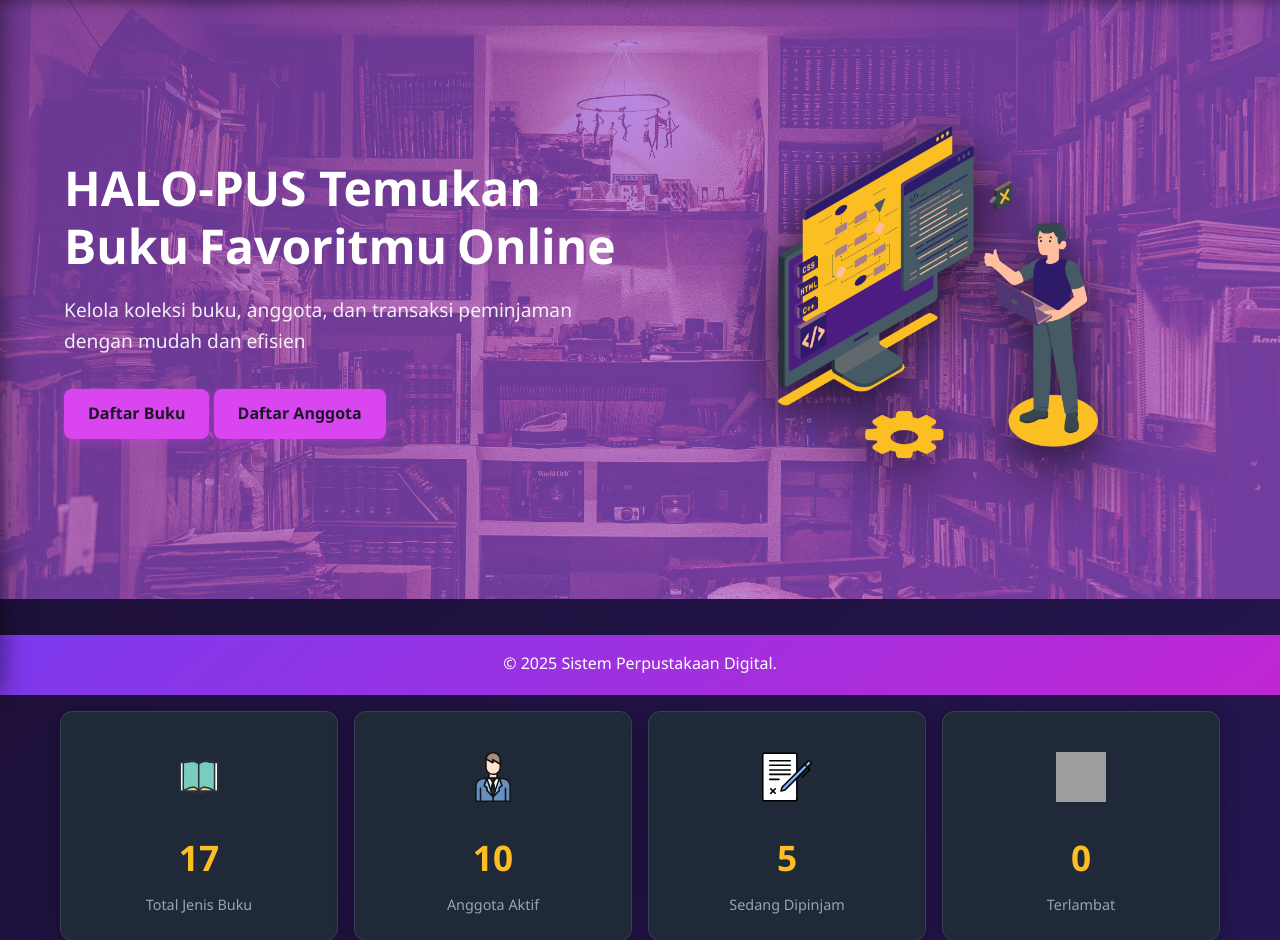
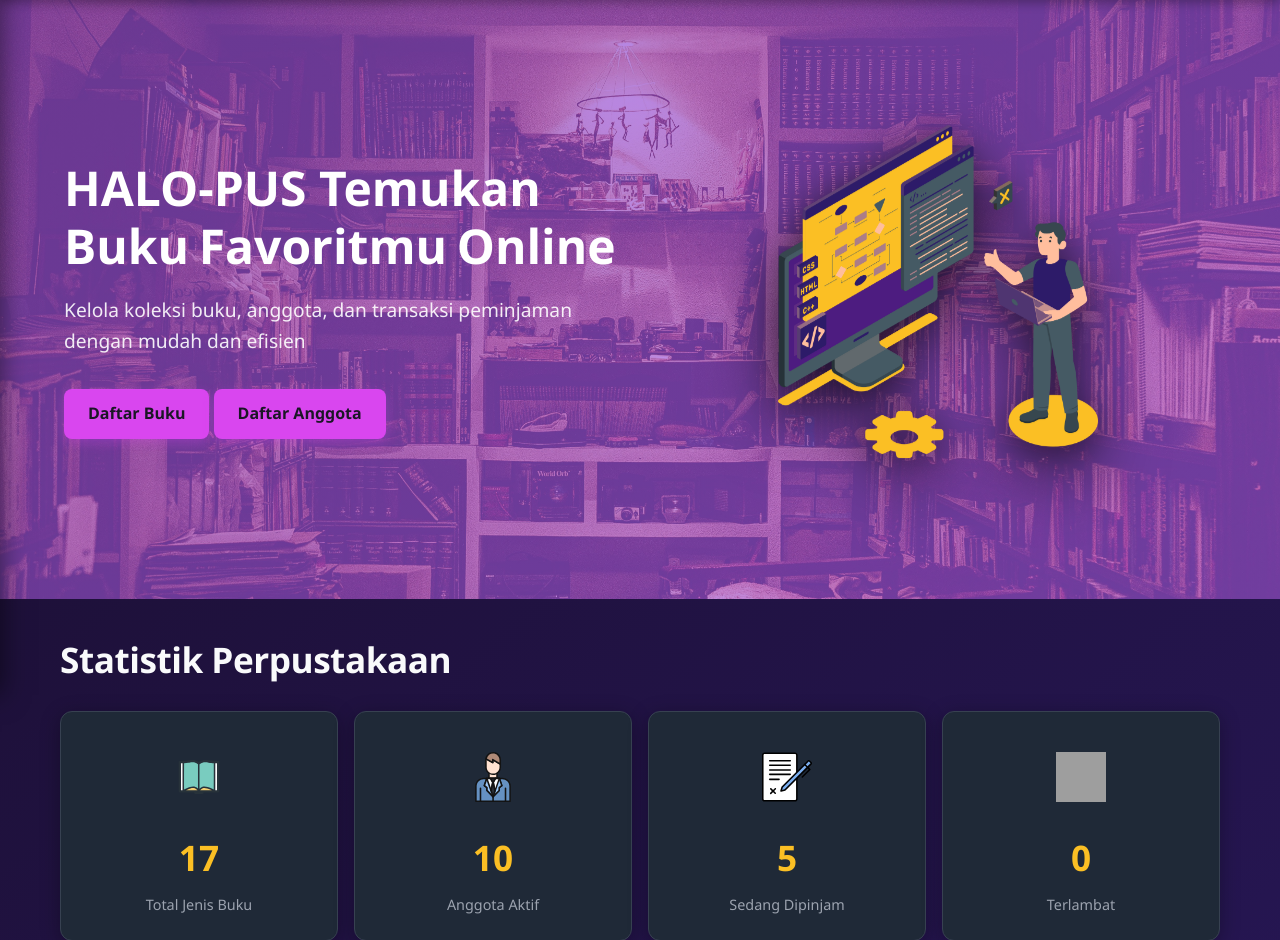
Before and after one commit to hanhanano/halopus, a PHP site: page /index.php in a window 1280 px wide. Shown: the part 105-1045 px from the top of the page. Run offline with PHP 8.4, Linux system fonts and the light colour scheme; a user stored in the database is signed in; data comes from the database, SQL or seed files in the repository; grey boxes are pictures that could not be loaded.

Commit message:
hide footer

```diff
--- a/css/style.css
+++ b/css/style.css
@@ -701,6 +701,7 @@ body {
     height: 60px;
     position: fixed;
     z-index: 999;
+    display: none !important;
 }
 
 .icon {
```
